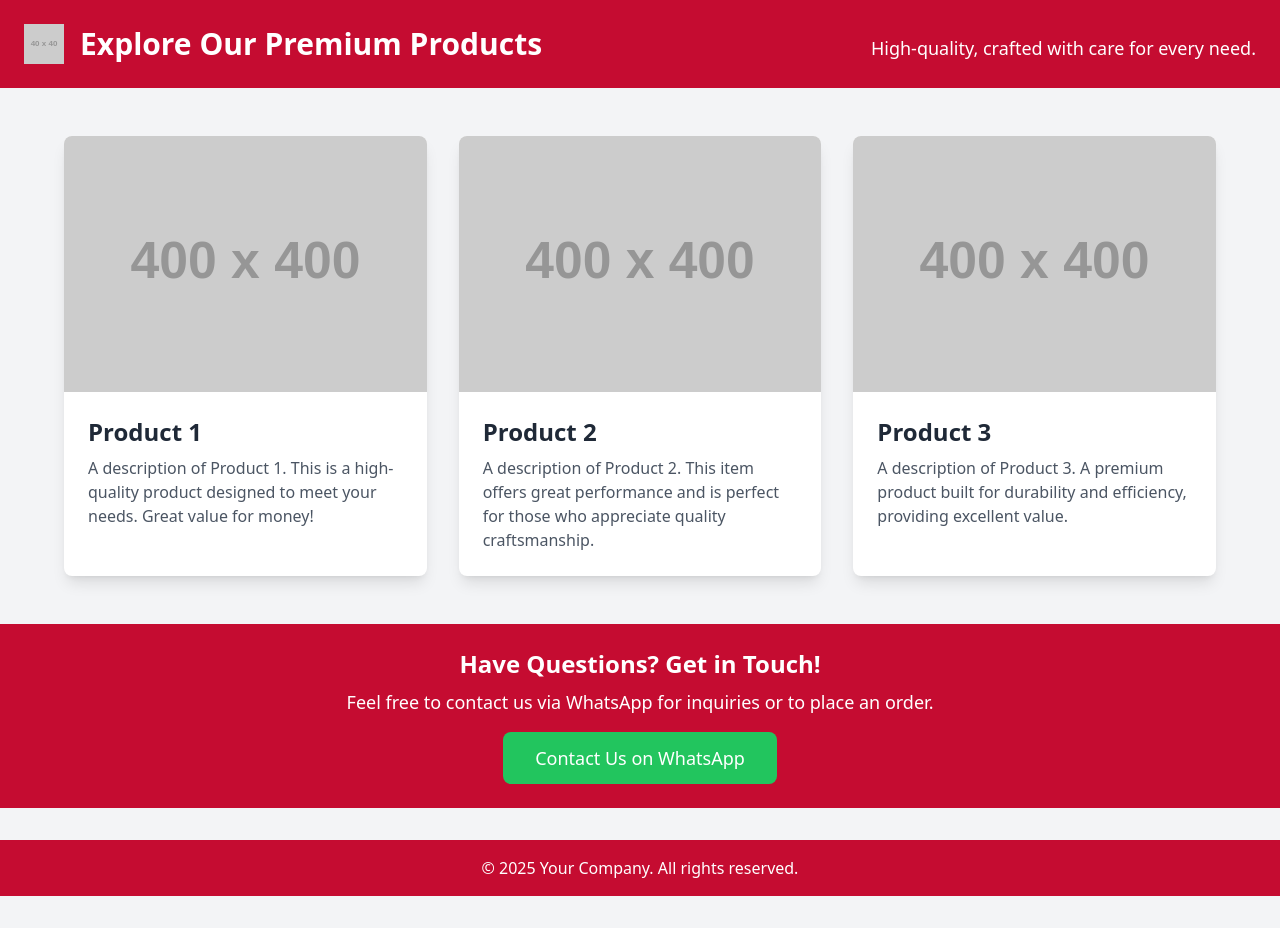
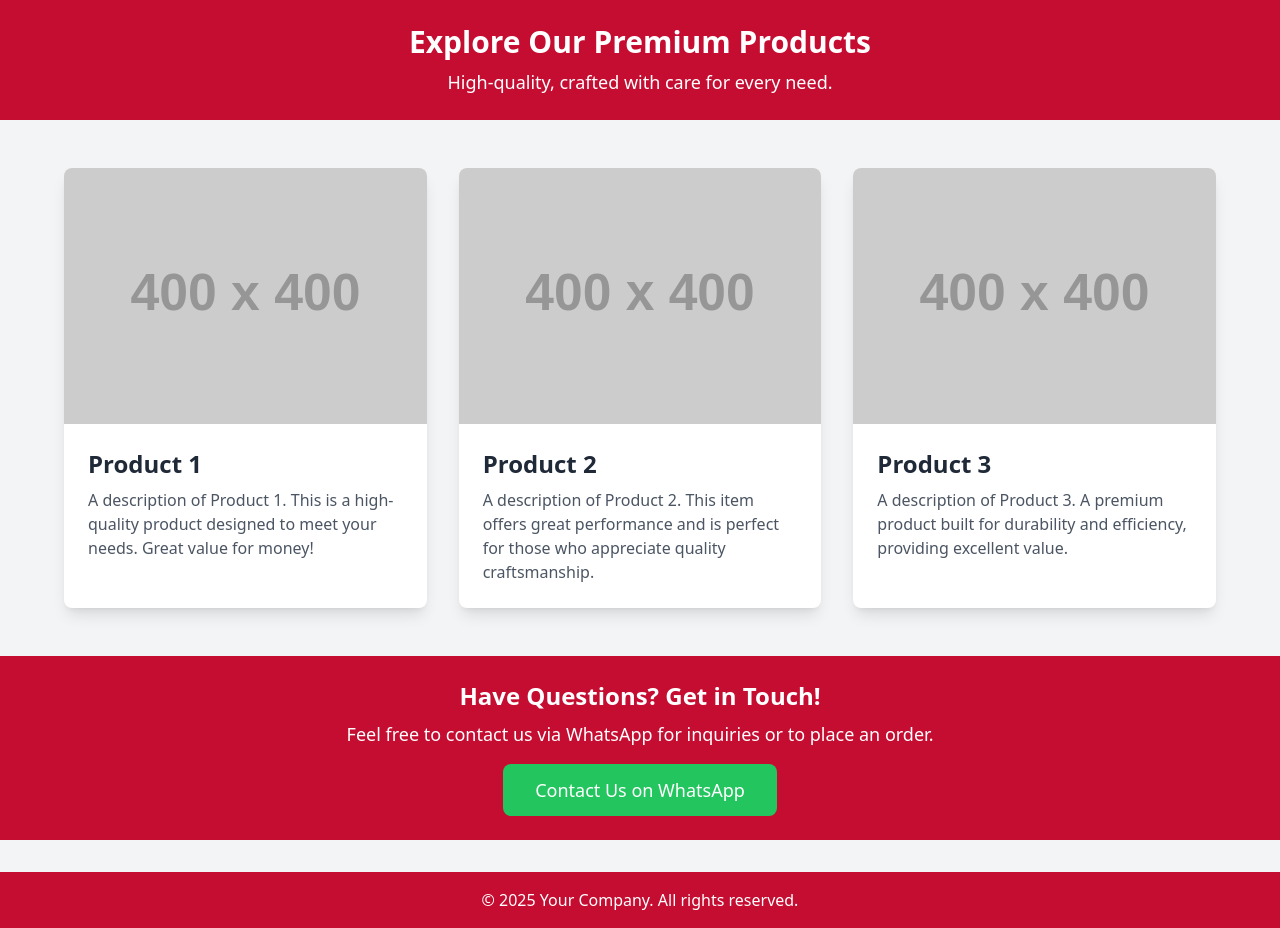
Before and after one commit to jangkimchi/jangkimchi.github.io, a plain HTML site: page index.html in a window 1280 px wide. Before the commit the page ends 896 px from the top, so only its background shows below. Drawn offline with nearby package versions, Linux system fonts and the light colour scheme; placeholder pictures from the web are drawn by us.

Commit message:
Update index.html

```diff
--- a/index.html
+++ b/index.html
@@ -10,15 +10,10 @@
 </head>
 <body class="bg-gray-100 font-sans text-gray-900">
 
-    <!-- Header Section with Logo -->
-    <header class="bg-[#c50c31] text-white py-6 flex items-center justify-between px-6">
-        <!-- Logo Section -->
-        <div class="flex items-center space-x-4">
-            <img src="https://via.placeholder.com/40" alt="Logo" class="h-10 w-10 object-contain">
-            <h1 class="text-3xl font-bold">Explore Our Premium Products</h1>
-        </div>
-        <!-- Tagline (optional) -->
-        <p class="text-lg mt-2 hidden sm:block">High-quality, crafted with care for every need.</p>
+    <!-- Header Section -->
+    <header class="bg-[#c50c31] text-white py-6 text-center">
+        <h1 class="text-3xl font-bold">Explore Our Premium Products</h1>
+        <p class="text-lg mt-2">High-quality, crafted with care for every need.</p>
     </header>
 
     <!-- Products Section -->
```
